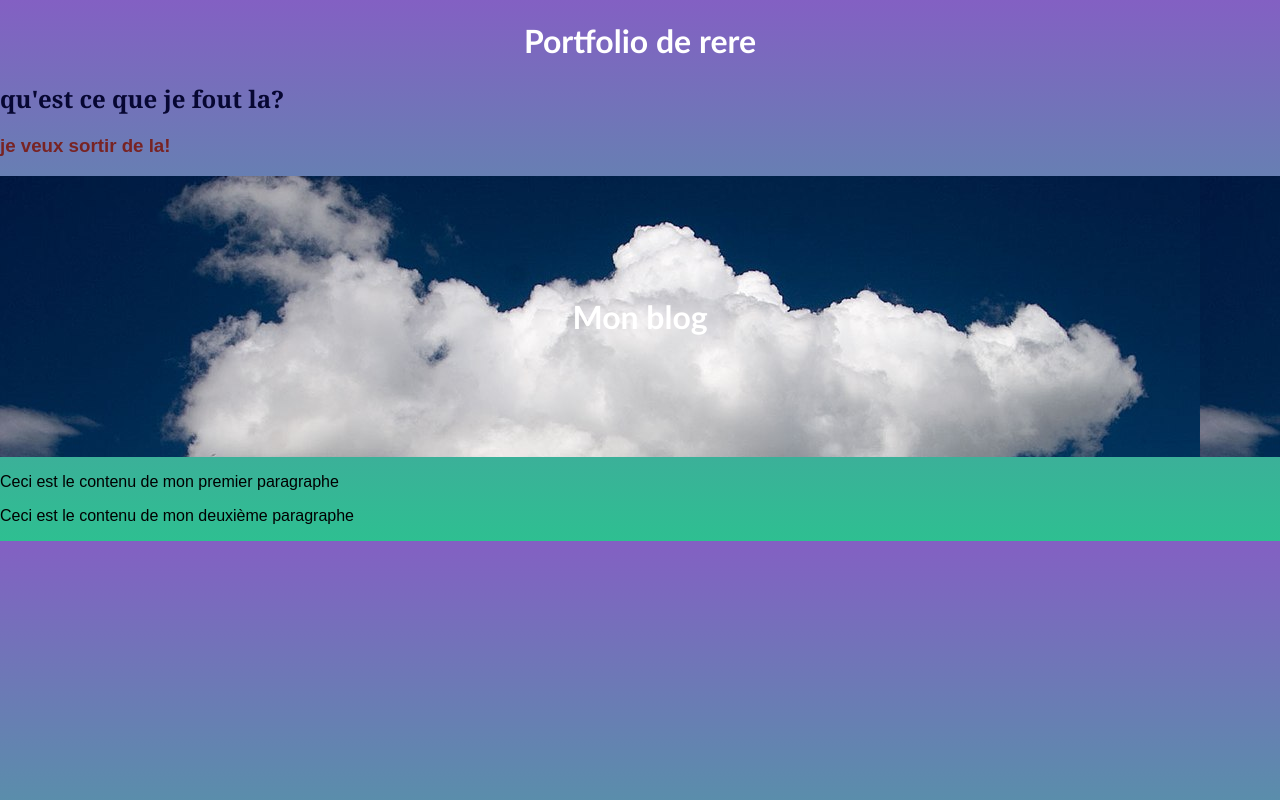
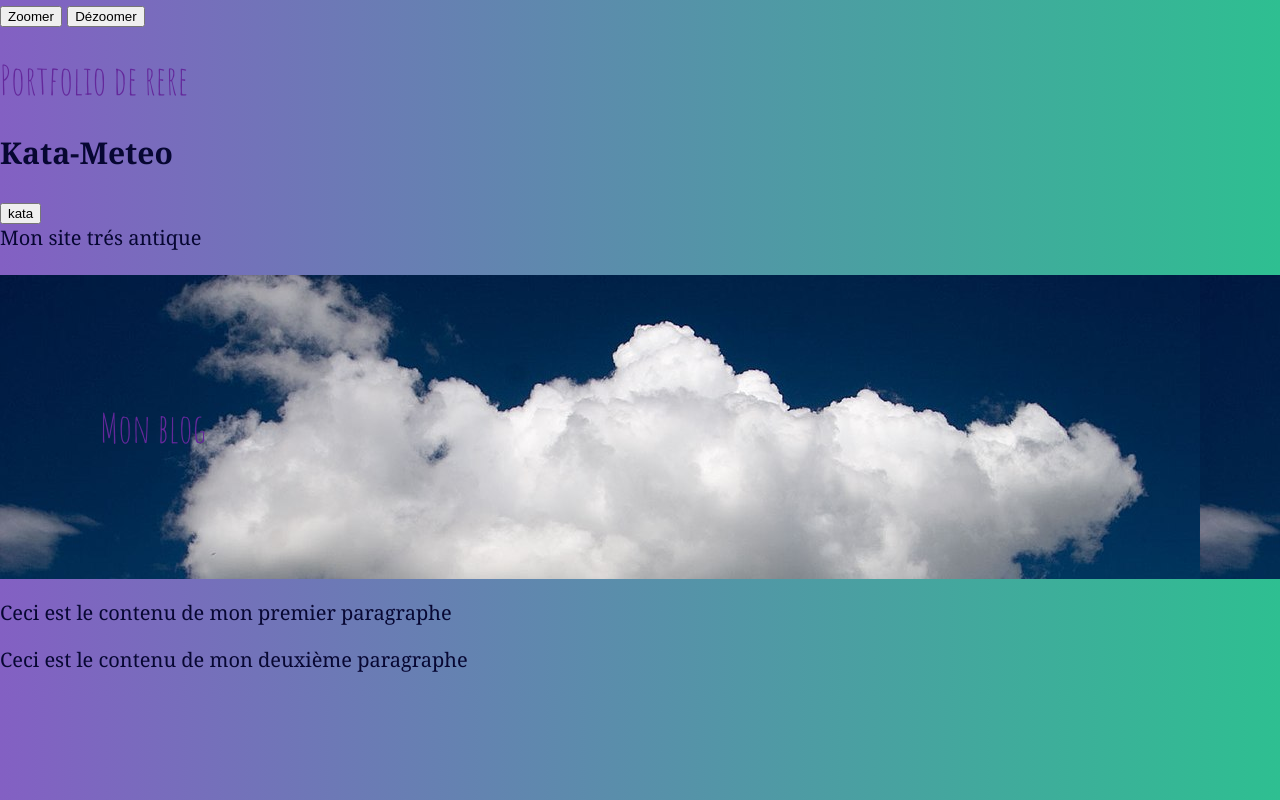
Before and after one commit to Rerefenec/Rerefenec.github.io, a plain HTML site: page index.html in a window 1280 px wide. Drawn offline with Linux system fonts and the light colour scheme.

Commit message:
reprise-en-main

```diff
--- a/index.css
+++ b/index.css
@@ -1,5 +1,10 @@
+
+
+
 h1{
-    font-family:  'Gill Sans MT';
+    font-family: "Amatic SC", sans-serif;
+    font-weight: 400;
+    font-style: normal;
     color:rgb(100, 40, 155) }
 h2{
     font-family: Cambria;
@@ -7,15 +12,16 @@ h2{
 }
 h3 {
     font-weight: 700;
-    color: rgb(120, 35, 35);
-}
-body {
-    /*background-color: rgb(222, 163, 163); /* Le fond de la page sera noir */
-    background: linear-gradient(180deg, #8360c3, #2ebf91);
+    color: rgb(90, 35, 35);
 }
 
+
 body {
-    font-family: sans-serif;
+    transition: transform 0.3s ease; /* Pour un zoom doux */
+    background: linear-gradient(90deg, #8360c3, #2ebf91);
+    font-family: Cambria;
+    color: rgb(7, 7, 50);
+    font-size: 20px;
     margin: 0; /* Vous ne connaissez pas encore cette propriété mais elle permet de s'assurer que nos éléments prennent bien toute la largeur de la page */
 }
 
@@ -24,7 +30,20 @@ body {
     background-image: url('nuage.jpg');
 }
 
-h1 {
-    color: white;
-    text-align: center;
-}
+.amatic-sc-regular {
+    font-family: "Amatic SC", sans-serif;
+    font-weight: 400;
+    font-style: normal;
+  }
+
+  .amatic-sc-bold {
+    font-family: "Amatic SC", sans-serif;
+    font-weight: 700;
+    font-style: normal;
+  }
+
+  .button{
+    background-color: beige;
+    width: 60px;
+    height: 40px;
+  }
--- a/index.html
+++ b/index.html
@@ -5,17 +5,25 @@
     <meta name="viewport" content="width=device-width, initial-scale=1.0">
     <title>Document</title>
     <link rel="stylesheet" href="index.css">
+    <style>
+        @import url('https://fonts.googleapis.com/css2?family=Amatic+SC:wght@400;700&display=swap');
+        </style>
 </head>
+<button onclick="zoomIn()">Zoomer</button>
+    <button onclick="zoomOut()">Dézoomer</button>
 <body>
-<h1>Portfolio de rere</h1>
-<h2>qu'est ce que je fout la?</h2>
-<h3>je veux sortir de la!</h3>
-</body>
-<body>
+    <section1>
+    <h1>Portfolio de rere</h1>
+    <h2 id="kata">Kata-Meteo</h2>
+    <button>kata</button>
+<div id="mon-site">Mon site trés antique</div>
+<h3></h3>
+</section1>
     <div class="banniere">
         <h1>Mon blog</h1>
     </div>
     <p>Ceci est le contenu de mon premier paragraphe</p>
     <p>Ceci est le contenu de mon deuxième paragraphe</p>
+    <script src="script.js"></script>
 </body>
 </html>
--- /dev/null
+++ b/script.js
@@ -0,0 +1,27 @@
+let scale = 1; // Valeur initiale de zoom (1 = pas de zoom)
+
+function zoomIn() {
+    scale += 0.1; // Augmente le zoom de 10%
+    document.body.style.transform = `scale(${scale})`; // Applique le zoom
+}
+
+function zoomOut() {
+    if (scale > 0.2) { // Empêche de trop dézoomer
+        scale -= 0.1; // Réduit le zoom de 10%
+        document.body.style.transform = `scale(${scale})`; // Applique le dézoom
+    }
+}
+console.log("popo")
+
+let kata =document.querySelector('#kata')
+let monSite =document.querySelector('#mon-site')
+
+kata.addEventListener("click",function(){
+    window.location.href = "https://katastationmeteo.vercel.app/"
+    console.log('rere')}
+)
+
+monSite.addEventListener("click",function(){
+    window.location.href = "http://renaud.delorme.free.fr/"
+    console.log('rere')}
+)
```
